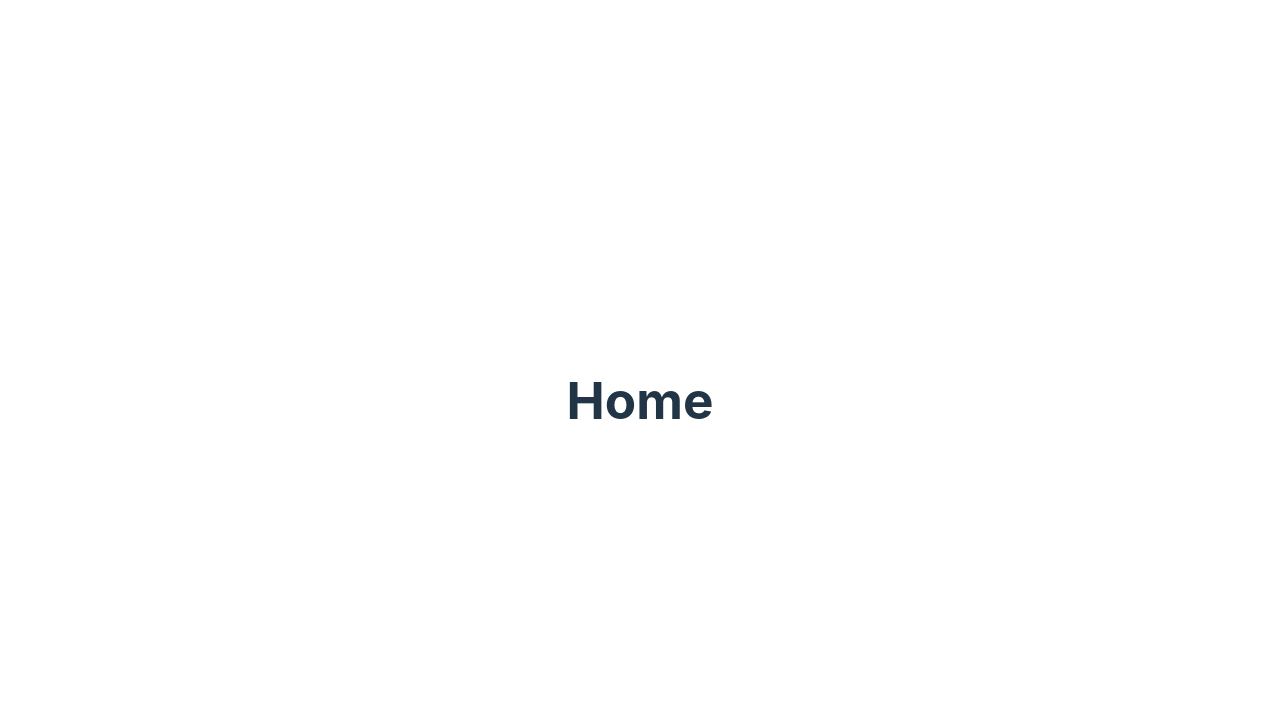
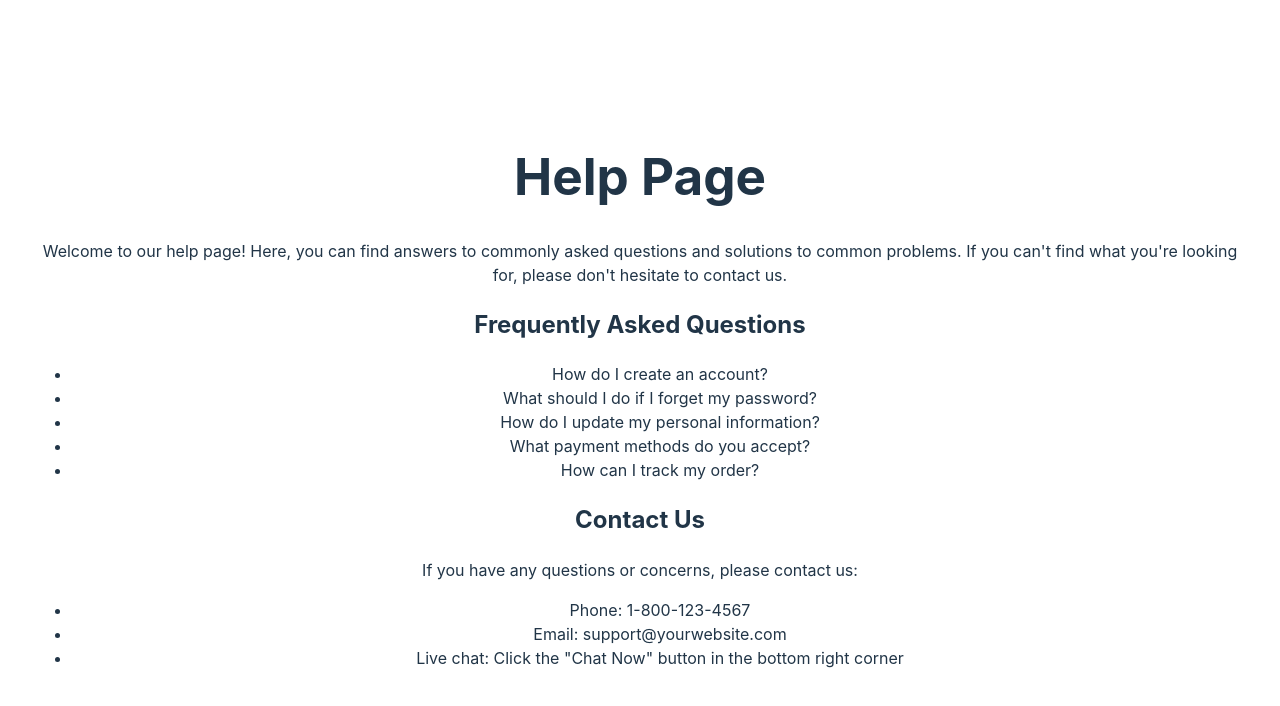
Before and after one commit to AmiinMuse/FareShareNU, a React (Vite) app: page / in a window 1280 px wide. Shown: the top 706 px of the page. Built offline with nearby package versions, Linux system fonts and the light colour scheme.

Commit message:
Added HTML for Help page

```diff
--- a/src/App.jsx
+++ b/src/App.jsx
@@ -3,6 +3,7 @@ import { useState } from 'react'
 import Home from './pages/Home'
 
 import './App.css'
+import Help from './pages/help'
 
 const AppLayout = () => {
   return (
@@ -16,13 +17,13 @@ function App() {
     <div className="App">
       {/* <Routes> */}
         {/* <Route path="/" element={<AppLayout/>}>
-          <Route index element={<Home/>}/>
+          <Route index element={<Help/>}/>
           <Route path="create" element={<CreateCrewmate/>}/>
           <Route path="gallery" element={<CrewmateGallery/>}/>
           <Route path="edit/:id" element={<EditCrewmate/>}/>
         </Route> */}
       {/* </Routes> */}
-      <Home/>
+      <Help/>
     </div>
   )
 }
--- /dev/null
+++ b/src/pages/Help.jsx
@@ -0,0 +1,34 @@
+import React from "react";
+
+import './Help.css'
+
+const Help = () => {
+    return (
+    <div>
+        <div>
+            <title>Help Page</title>
+        </div>
+        <div>
+            <h1>Help Page</h1>
+            <p>Welcome to our help page! Here, you can find answers to commonly asked questions and solutions to common problems. If you can't find what you're looking for, please don't hesitate to contact us.</p>
+            <h2>Frequently Asked Questions</h2>
+            <ul>
+                <li>How do I create an account?</li>
+                <li>What should I do if I forget my password?</li>
+                <li>How do I update my personal information?</li>
+                <li>What payment methods do you accept?</li>
+                <li>How can I track my order?</li>
+            </ul>
+            <h2>Contact Us</h2>
+            <p>If you have any questions or concerns, please contact us:</p>
+            <ul>
+                <li>Phone: 1-800-123-4567</li>
+                <li>Email: support@yourwebsite.com</li>
+                <li>Live chat: Click the "Chat Now" button in the bottom right corner</li>
+            </ul>
+        </div>
+    </div>
+    )
+}
+
+export default Help
```
Also changed, not shown: src/pages/Help.css (added).
